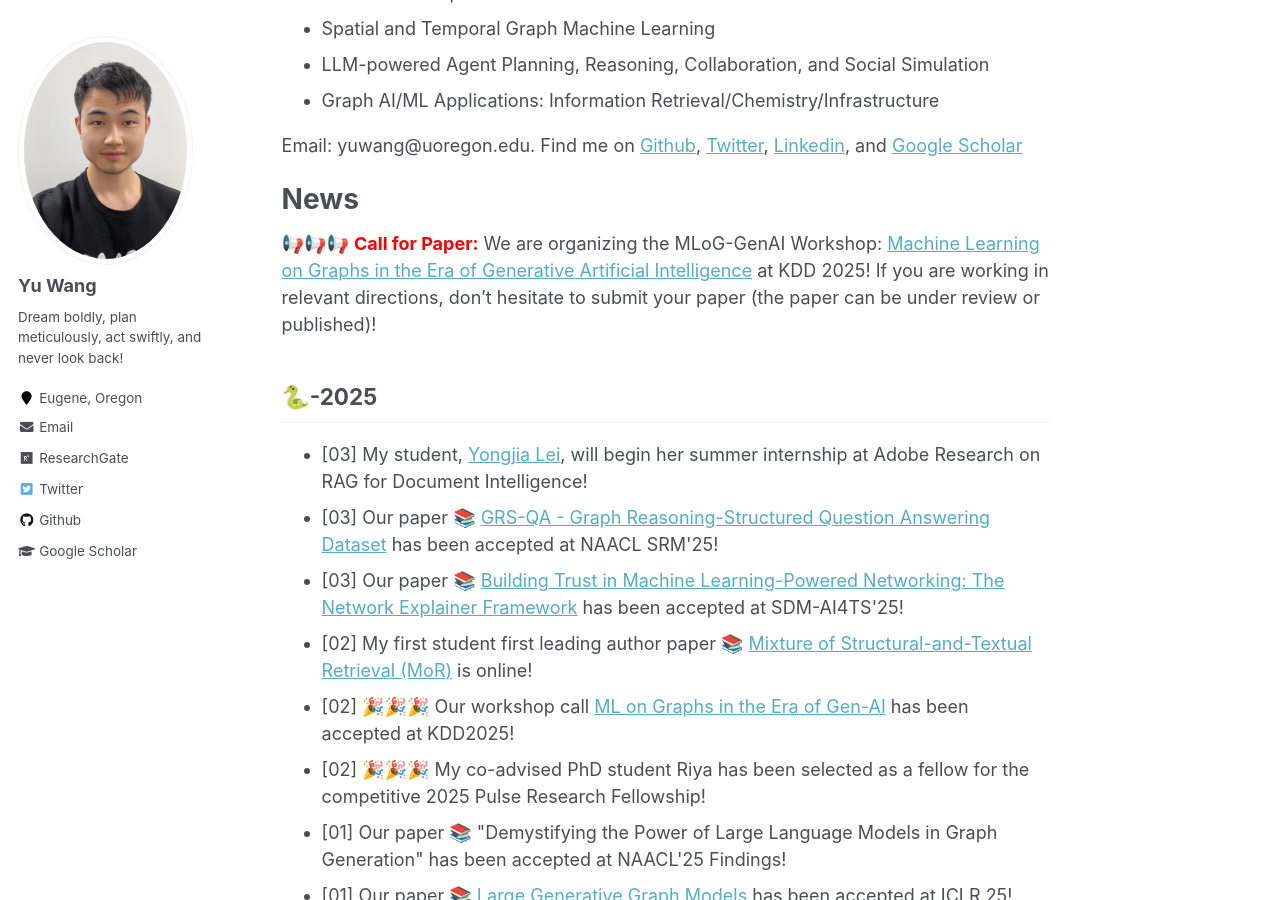
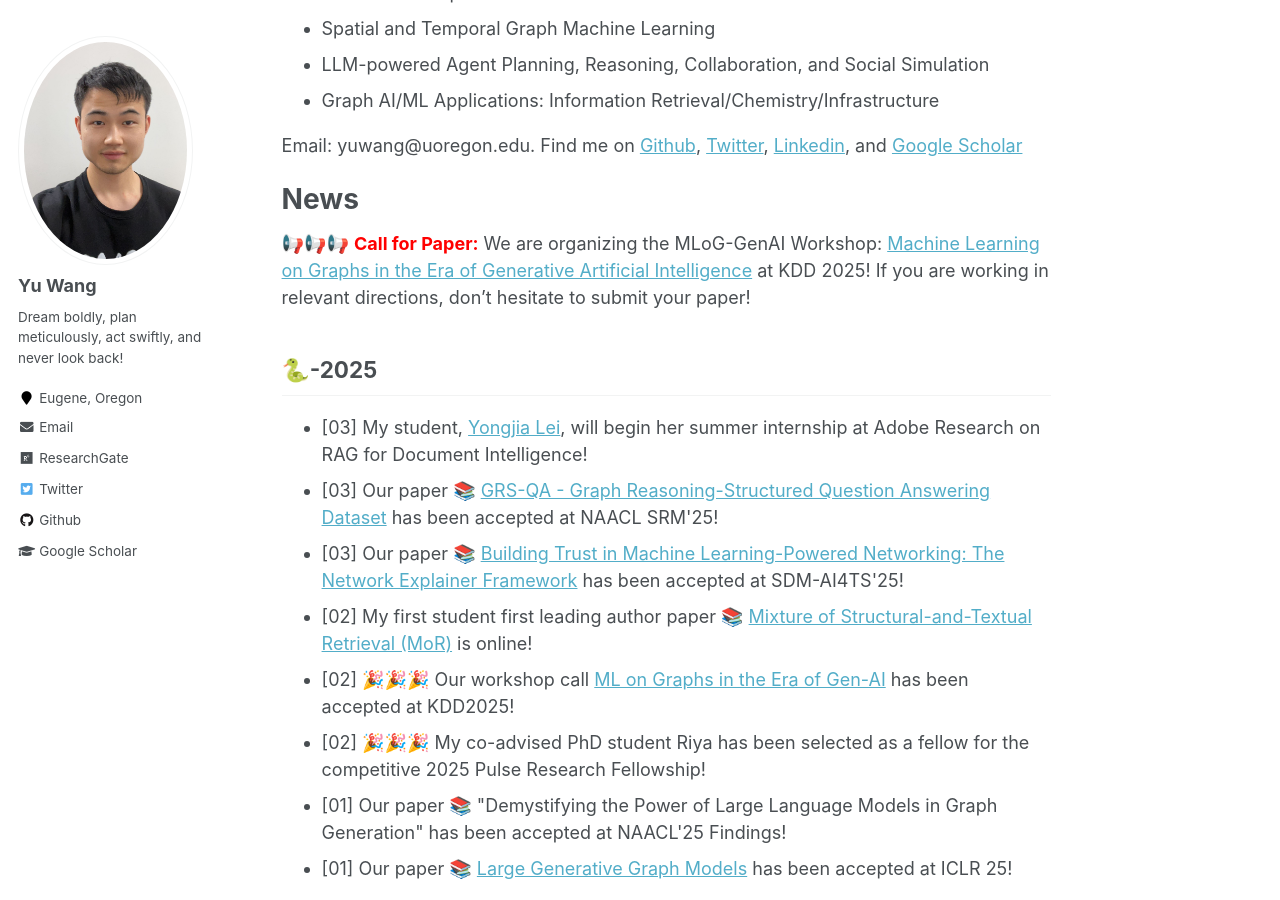
Before and after one commit to yuwang0103/yuwang0103.github.io, a Jekyll site: the page built from _pages/about.md, in a window 1280 px wide and 900 px high, scrolled down 618 px. Built offline with Jekyll 4.4.1, drawn with Linux system fonts in a browser that asks for light colours.

Commit message:
Update about.md

```diff
--- a/_pages/about.md
+++ b/_pages/about.md
@@ -28,7 +28,7 @@
 
 News
 ======
-📢📢📢 <span style="color:red">**Call for Paper:**</span> We are organizing the MLoG-GenAI Workshop: <a href='https://mlgraphworkshop.github.io/'>Machine Learning on Graphs in the Era of Generative Artificial Intelligence</a> at KDD 2025! If you are working in relevant directions, don’t hesitate to submit your paper (the paper can be under review or published)!
+📢📢📢 <span style="color:red">**Call for Paper:**</span> We are organizing the MLoG-GenAI Workshop: <a href='https://mlgraphworkshop.github.io/'>Machine Learning on Graphs in the Era of Generative Artificial Intelligence</a> at KDD 2025! If you are working in relevant directions, don’t hesitate to submit your paper!
 
 
 🐍-2025
```
